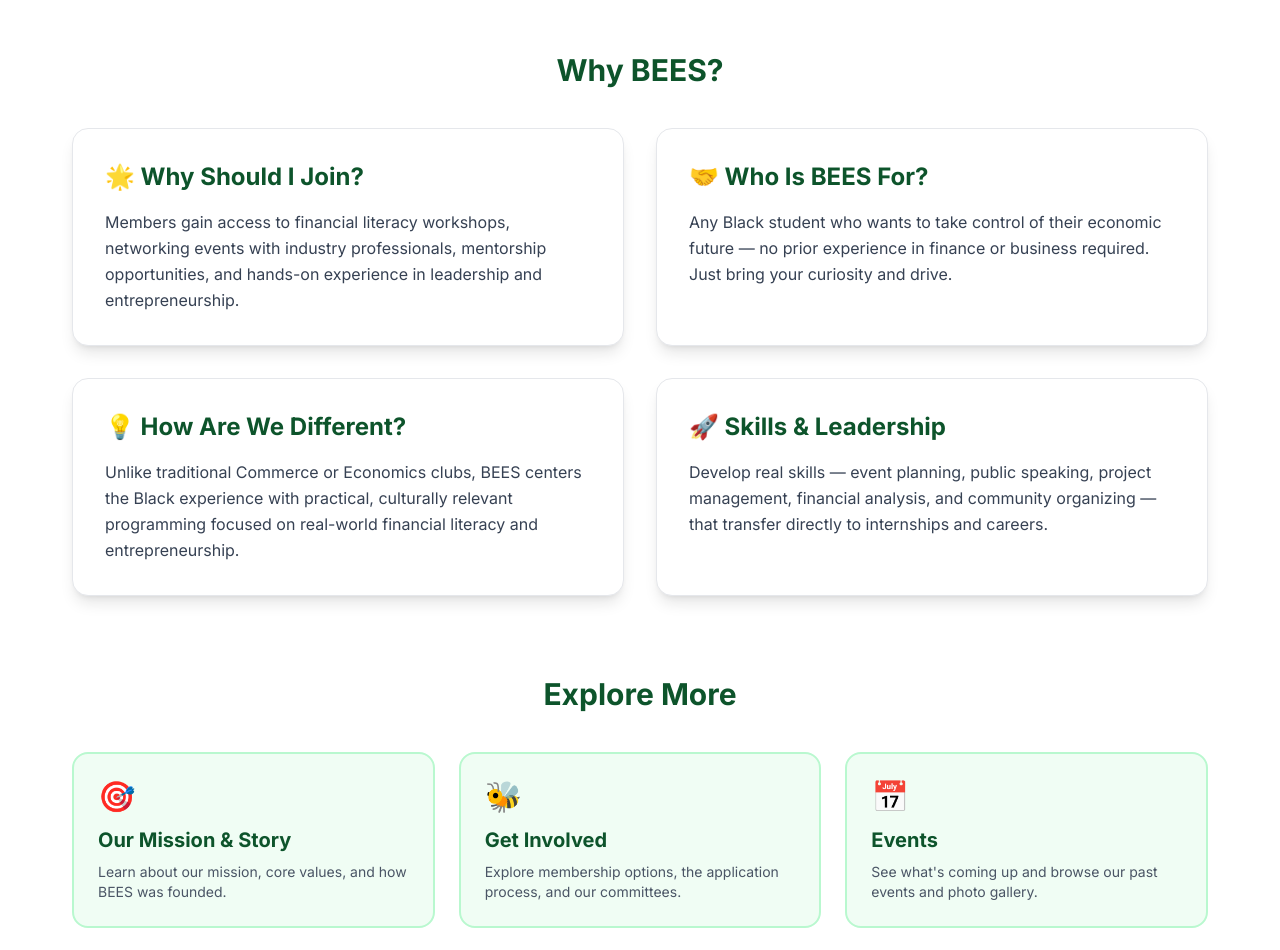
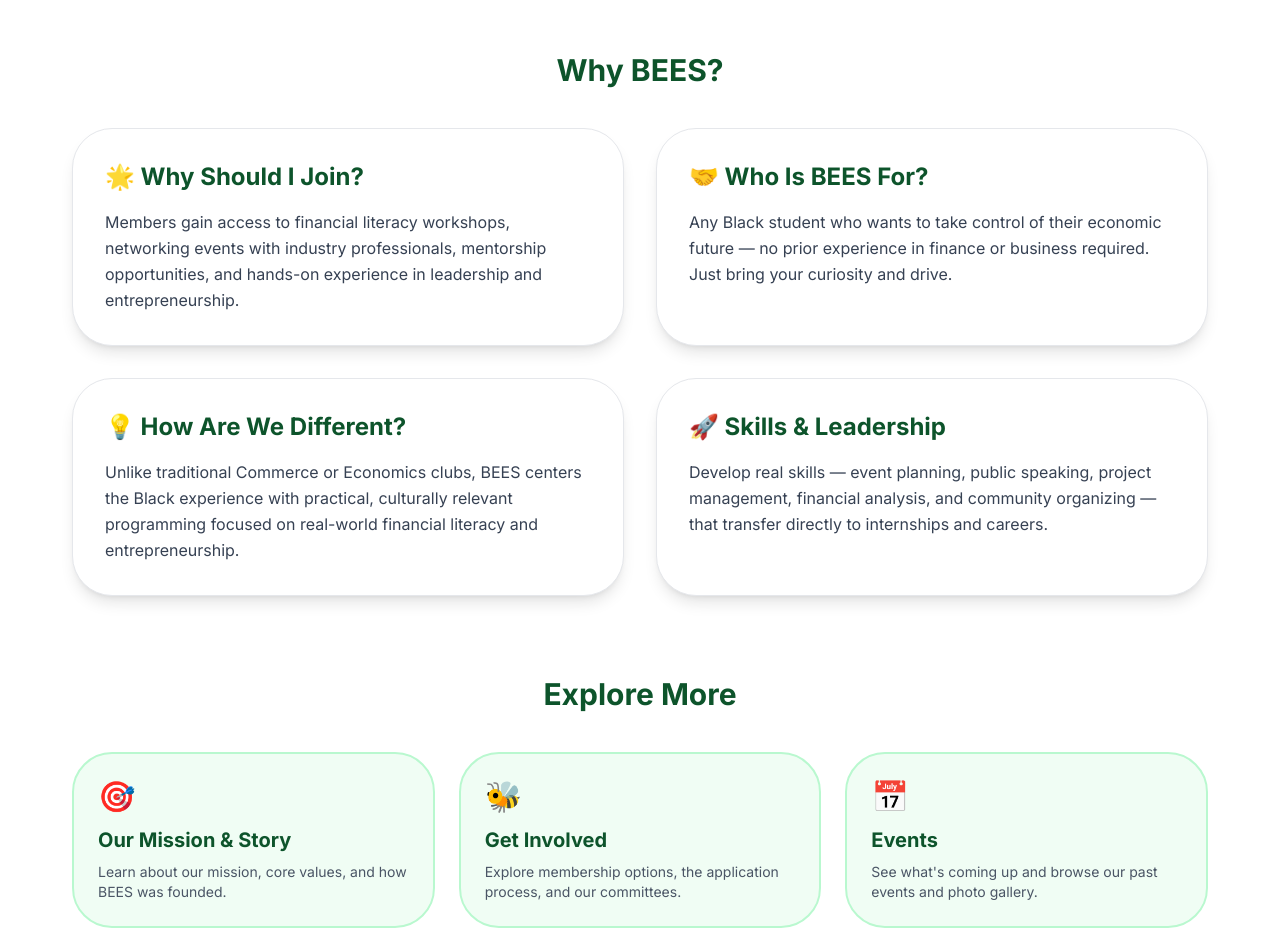
Before and after one commit to GirumTek/bees-website, a Next.js app: page /learn-more in a window 1280 px wide. Shown: the part 220-1170 px from the top of the page. Built offline with nearby package versions, Linux system fonts and the light colour scheme.

Commit message:
Unify event cards and PageLinks to canonical card radius

```diff
--- a/app/contact/page.tsx
+++ b/app/contact/page.tsx
@@ -17,7 +17,7 @@ export default function ContactPage() {
       </p>
 
       {/* Contact Card */}
-      <div className="bg-white shadow-xl rounded-2xl p-8 w-full max-w-xl border-t-8 border-green-600">
+      <div className="bg-white shadow-xl rounded-[2.5rem] p-8 w-full max-w-xl border-t-8 border-green-600">
 
         {/* Email Section */}
         <div className="mb-8 text-center">
--- a/app/events/loading.tsx
+++ b/app/events/loading.tsx
@@ -9,7 +9,7 @@ export default function EventsLoading() {
 
         {/* Upcoming event card skeletons */}
         {[1, 2].map((i) => (
-          <div key={i} className="bg-white shadow-xl rounded-2xl overflow-hidden border border-gray-200 flex flex-col md:flex-row min-h-[300px] mb-12">
+          <div key={i} className="bg-white shadow-xl rounded-[2.5rem] overflow-hidden border border-gray-200 flex flex-col md:flex-row min-h-[300px] mb-12">
             {/* Image placeholder */}
             <div className="w-full md:w-1/3 h-64 md:h-auto bg-gray-200" />
             {/* Text placeholder */}
@@ -30,7 +30,7 @@ export default function EventsLoading() {
           {/* Past events grid skeletons */}
           <div className="grid grid-cols-1 sm:grid-cols-2 lg:grid-cols-3 gap-8">
             {[1, 2, 3].map((i) => (
-              <div key={i} className="rounded-2xl overflow-hidden aspect-[3/4] bg-gray-200" />
+              <div key={i} className="rounded-[2.5rem] overflow-hidden aspect-[3/4] bg-gray-200" />
             ))}
           </div>
         </div>
--- a/app/exec/loading.tsx
+++ b/app/exec/loading.tsx
@@ -8,7 +8,7 @@ export default function ExecLoading() {
       {/* Card skeletons */}
       <div className="flex flex-wrap justify-center gap-10">
         {[1, 2, 3, 4].map((i) => (
-          <div key={i} className="w-full sm:w-80 bg-white rounded-3xl shadow-lg border-2 border-gray-100 overflow-hidden flex flex-col">
+          <div key={i} className="w-full sm:w-80 bg-white rounded-[2.5rem] shadow-lg border-2 border-gray-100 overflow-hidden flex flex-col">
             {/* Photo placeholder */}
             <div className="h-96 bg-gray-200" />
             {/* Text placeholder */}
--- a/app/exec/page.tsx
+++ b/app/exec/page.tsx
@@ -35,7 +35,7 @@ export default async function ExecPage() {
       {team.length > 0 ? (
         <div className="flex flex-wrap justify-center gap-10">
           {team.map((member, index) => (
-            <div key={member._id} className="w-full sm:w-80 bg-white rounded-3xl shadow-lg border-2 border-green-600 overflow-hidden flex flex-col">
+            <div key={member._id} className="w-full sm:w-80 bg-white rounded-[2.5rem] shadow-lg border-2 border-green-600 overflow-hidden flex flex-col">
               <div className="h-96 relative bg-gray-200">
                 {member.image && (
                   <Image
--- a/app/learn-more/page.tsx
+++ b/app/learn-more/page.tsx
@@ -26,7 +26,7 @@ export default function LearnMorePage() {
           </h2>
 
           <div className="grid grid-cols-1 md:grid-cols-2 gap-8">
-            <div className="p-8 bg-white rounded-2xl shadow-lg border border-gray-200">
+            <div className="p-8 bg-white rounded-[2.5rem] shadow-lg border border-gray-200">
               <h3 className="text-2xl font-bold text-green-900 mb-4">
                 🌟 Why Should I Join?
               </h3>
@@ -37,7 +37,7 @@ export default function LearnMorePage() {
               </p>
             </div>
 
-            <div className="p-8 bg-white rounded-2xl shadow-lg border border-gray-200">
+            <div className="p-8 bg-white rounded-[2.5rem] shadow-lg border border-gray-200">
               <h3 className="text-2xl font-bold text-green-900 mb-4">
                 🤝 Who Is BEES For?
               </h3>
@@ -48,7 +48,7 @@ export default function LearnMorePage() {
               </p>
             </div>
 
-            <div className="p-8 bg-white rounded-2xl shadow-lg border border-gray-200">
+            <div className="p-8 bg-white rounded-[2.5rem] shadow-lg border border-gray-200">
               <h3 className="text-2xl font-bold text-green-900 mb-4">
                 💡 How Are We Different?
               </h3>
@@ -59,7 +59,7 @@ export default function LearnMorePage() {
               </p>
             </div>
 
-            <div className="p-8 bg-white rounded-2xl shadow-lg border border-gray-200">
+            <div className="p-8 bg-white rounded-[2.5rem] shadow-lg border border-gray-200">
               <h3 className="text-2xl font-bold text-green-900 mb-4">
                 🚀 Skills &amp; Leadership
               </h3>
@@ -138,7 +138,7 @@ function PageLink({
   return (
     <Link
       href={href}
-      className="block p-6 bg-green-50 rounded-2xl border-2 border-green-200 hover:border-green-500 hover:shadow-lg transition group"
+      className="block p-6 bg-green-50 rounded-[2.5rem] border-2 border-green-200 hover:border-green-500 hover:shadow-lg transition group"
     >
       <div className="text-3xl mb-3">{emoji}</div>
       <h3 className="text-xl font-bold text-green-900 mb-2 group-hover:text-green-600 transition">
--- a/components/PastEventsGrid.tsx
+++ b/components/PastEventsGrid.tsx
@@ -61,7 +61,7 @@ export default function PastEventsGrid({ events }: { events: EventItem[] }) {
               triggerRef.current = e.currentTarget;
               setSelectedEvent(event);
             }}
-            className="group cursor-pointer relative rounded-2xl overflow-hidden shadow-lg border border-gray-200 bg-white aspect-[3/4] w-full text-left"
+            className="group cursor-pointer relative rounded-[2.5rem] overflow-hidden shadow-lg border border-gray-200 bg-white aspect-[3/4] w-full text-left"
           >
             {event.image && (
               <Image
--- a/components/UpcomingEventCard.tsx
+++ b/components/UpcomingEventCard.tsx
@@ -48,7 +48,7 @@ export default function UpcomingEventCard({ event }: { event: EVENTS_QUERY_RESUL
 
   return (
     <>
-      <div className="bg-white shadow-xl rounded-2xl overflow-hidden border border-gray-200 flex flex-col md:flex-row min-h-[300px]">
+      <div className="bg-white shadow-xl rounded-[2.5rem] overflow-hidden border border-gray-200 flex flex-col md:flex-row min-h-[300px]">
         {event.image && (
           <button
             ref={triggerRef}
@@ -69,7 +69,7 @@ export default function UpcomingEventCard({ event }: { event: EVENTS_QUERY_RESUL
 
         <div className="p-8 flex-1 flex flex-col justify-between">
           <div>
-            <div className="flex justify-between items-start mb-[-4px]"> {/* Tightened spacing */}
+            <div className="flex justify-between items-start -mb-1"> {/* Tightened spacing */}
               <h3 className="text-3xl font-bold text-gray-900 leading-tight">{event.name}</h3>
               <div className="bg-green-100 text-green-800 px-4 py-2 rounded-lg font-bold text-center border border-green-200">
                 <div className="text-sm">{eventDate.toLocaleDateString("en-US", { month: "short", day: "numeric" })}</div>
```
Also changed, not shown: app/get-involved/page.tsx (+6 -6 lines).
